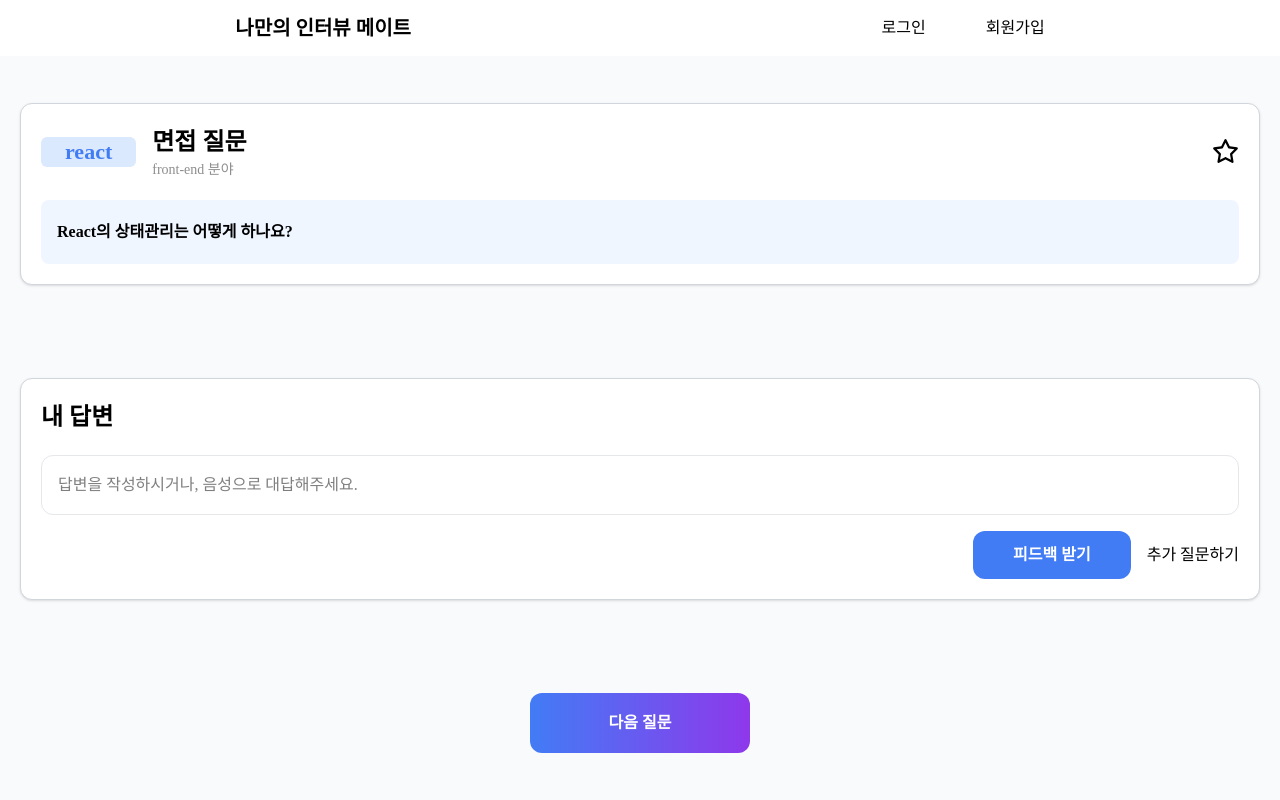
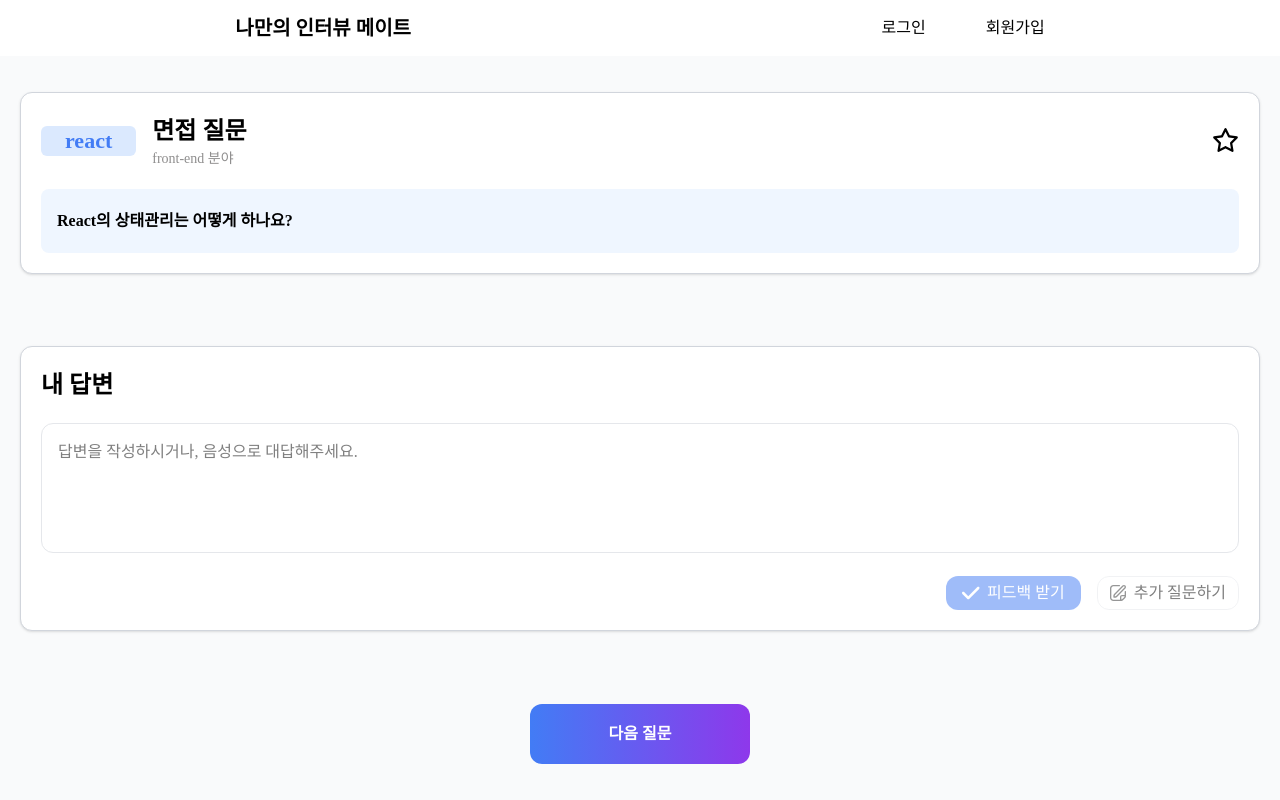
Before and after one commit to ydsic/my_interview_mate, a React (Vite) app: page /my_interview_mate/interview in a window 1280 px wide. Built offline with nearby package versions, Linux system fonts and the light colour scheme; a web font is replaced by a local one.

Commit message:
feat: AnswerInput 퍼블리싱 및 공백 입력 방지

```diff
--- a/src/components/common/Button.tsx
+++ b/src/components/common/Button.tsx
@@ -32,24 +32,27 @@ export default function Button({
     </button>
   );
 }
+
 /* ---------- 새로 추가한 Submit 전용 Button ---------- */
 export function SubmitButton({
   children,
   onClick,
   className = '',
-}: Omit<ButtonProps, 'type'>) {
+  disabled = false,
+}: Omit<ButtonProps, 'type'> & { disabled?: boolean }) {
   const [isHover, setIsHover] = useState(false);
 
   return (
     <button
       type="submit"
+      disabled={disabled}
       onClick={onClick}
       onMouseEnter={() => setIsHover(true)}
       onMouseLeave={() => setIsHover(false)}
-      className={`px-10 py-3 text-white font-semibold rounded-xl transition cursor-pointer ${className}`}
+      className={`px-4 py-1 text-white rounded-xl transition cursor-pointer ${className}`}
       style={{
         backgroundColor: 'var(--color-front-text-tag)',
-        opacity: isHover ? 0.9 : 1,
+        opacity: disabled ? 0.5 : isHover ? 0.9 : 1,
       }}
     >
       {children}
--- a/src/components/interviewpage/AnswerInput.tsx
+++ b/src/components/interviewpage/AnswerInput.tsx
@@ -1,3 +1,6 @@
+import { FontAwesomeIcon } from '@fortawesome/react-fontawesome';
+import { faCheck } from '@fortawesome/free-solid-svg-icons';
+import addQuestionIcon from '../../assets/ic-add-question.svg';
 import { SubmitButton } from '../common/Button';
 import { H2_content_title } from '../common/HTagStyle';
 import { useState } from 'react';
@@ -5,11 +8,12 @@ import { OpenAIApi } from '../../api/prompt';
 
 export default function AnswerInput() {
   const [answer, setAnswer] = useState('');
-
   const question = 'React의 상태관리는 어떻게 하나요?';
 
+  const isEmpty = answer.trim() === '';
+
   const handleFeedback = async () => {
-    console.log('피드백 요청 시작');
+    if (isEmpty) return;
     try {
       const feedback = await OpenAIApi(question, answer);
       console.log(feedback);
@@ -24,18 +28,36 @@ export default function AnswerInput() {
         <H2_content_title>내 답변</H2_content_title>
       </div>
 
-      <div>
-        <input
-          type="text"
-          className="w-full h-15 pl-4 pr-12 border border-gray-200 rounded-xl focus:outline-none"
-          placeholder="답변을 작성하시거나, 음성으로 대답해주세요."
-          value={answer}
-          onChange={(e) => setAnswer(e.target.value)}
-        />
-      </div>
+      <textarea
+        rows={4}
+        className="w-full min-h-[120px] p-4 border border-gray-200 rounded-xl resize-none focus:outline-none"
+        placeholder="답변을 작성하시거나, 음성으로 대답해주세요."
+        value={answer}
+        onChange={(e) => setAnswer(e.target.value)}
+      />
+
       <div className="flex justify-end gap-4">
-        <SubmitButton onClick={handleFeedback}>피드백 받기</SubmitButton>
-        <button>추가 질문하기</button>
+        <SubmitButton
+          onClick={handleFeedback}
+          className="flex items-center gap-2"
+          disabled={isEmpty}
+        >
+          <FontAwesomeIcon icon={faCheck} className="text-white" size="lg" />
+          피드백 받기
+        </SubmitButton>
+
+        <button
+          disabled={isEmpty}
+          className={`flex items-center gap-2 border border-gray-200 rounded-xl
+            px-3 py-1 cursor-pointer hover:bg-gray-50 transition ${isEmpty ? 'opacity-50 cursor-not-allowed' : 'hover:bg-gray-50'}`}
+        >
+          <img
+            src={addQuestionIcon}
+            alt="추가 질문하기 아이콘"
+            className="w-4 h-4"
+          />
+          추가 질문하기
+        </button>
       </div>
     </div>
   );
```
Also changed, not shown: src/assets/ic-add-question.svg (added).
